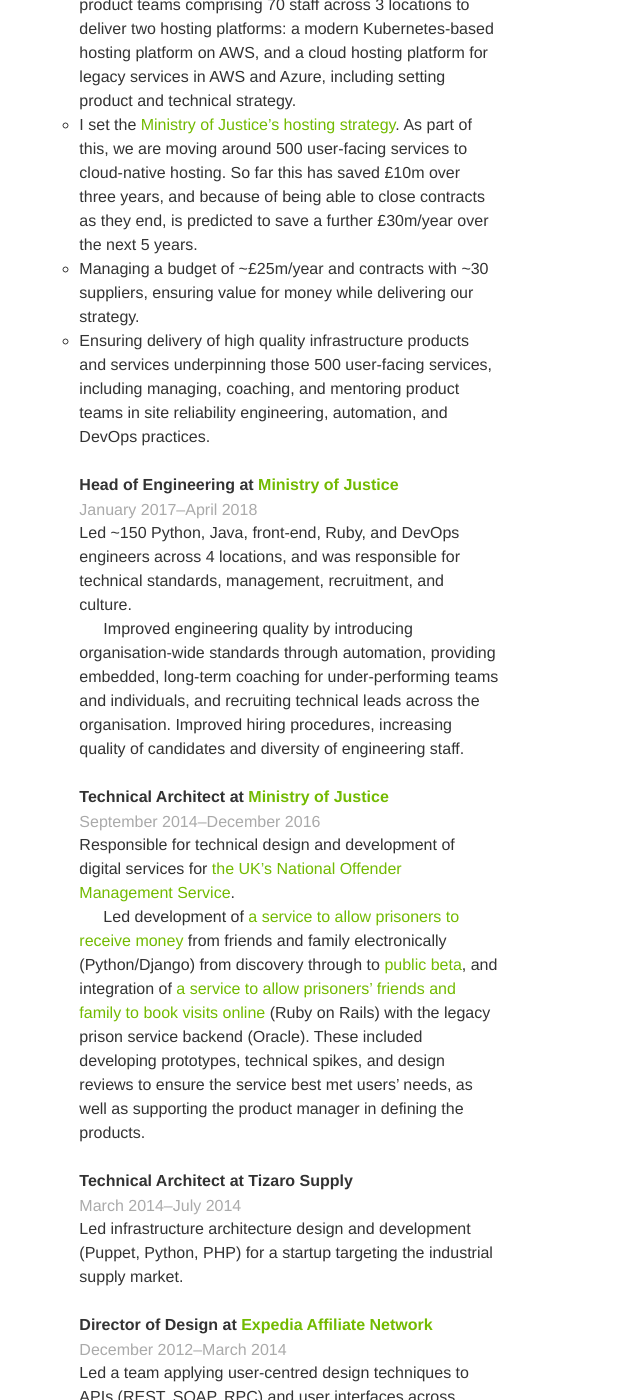
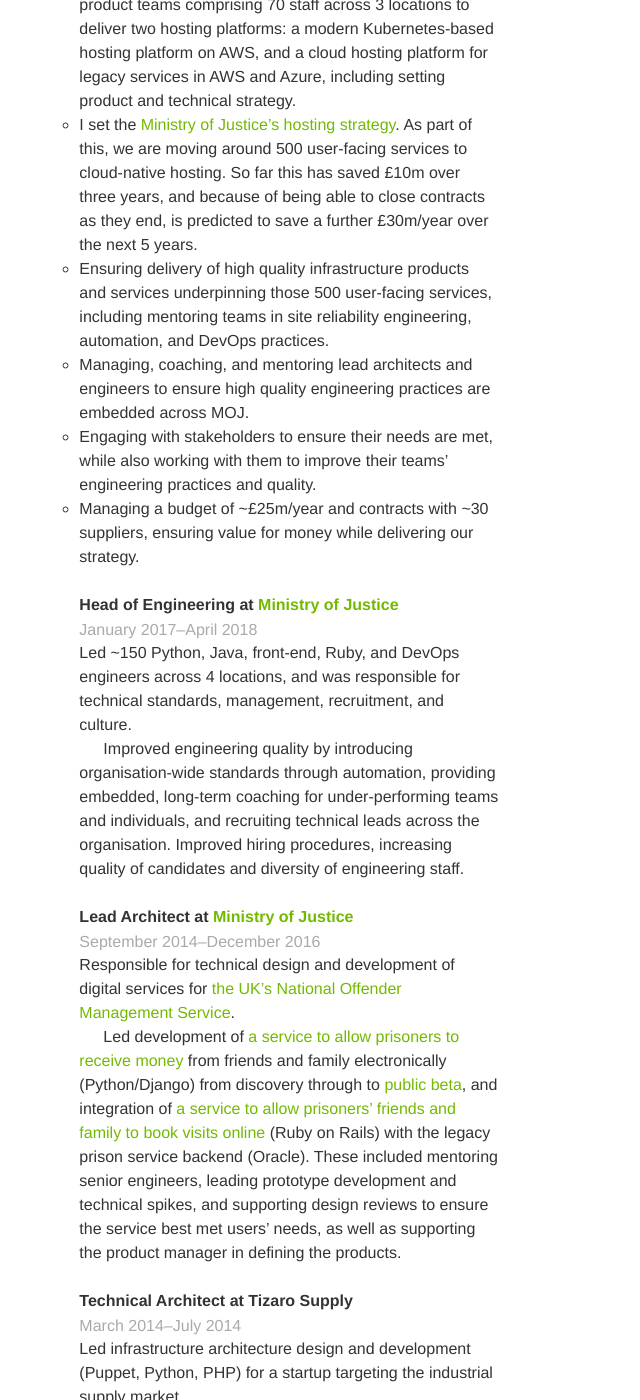
Before and after one commit to SteveMarshall/stevemarshall.github.io, a Jekyll site: the page built from cv.md, in a window 1280 px wide and 1400 px high, scrolled down 372 px. Shown: the whole window, without its empty margins (0-640 px from the left). Built offline with Jekyll 4.4.1, drawn with Linux system fonts in a browser that asks for light colours; our own code applies the rules of GitHub Pages for plain Markdown files; some of the changed text lies outside the part shown.

Commit message:
Tweak CV based on feedback

```diff
--- a/cv.md
+++ b/cv.md
@@ -31,12 +31,17 @@
   cloud-native hosting. So far **this has saved £10m** over three years,
   and because of being able to close contracts as they end, is predicted to
   save a further £30m/year over the next 5 years.
+- **Ensuring delivery of high quality infrastructure products and services**
+  underpinning those 500 user-facing services, including mentoring
+  teams in site reliability engineering, automation, and DevOps
+  practices.
+- **Managing, coaching, and mentoring lead architects and engineers** to
+  ensure high quality engineering practices are embedded across MOJ.
+- **Engaging with stakeholders** to ensure their needs are met, while
+  also working with them to improve their teams' engineering practices
+  and quality.
 - Managing a **budget of ~£25m/year** and contracts with ~30 suppliers,
   ensuring value for money while delivering our strategy.
-- **Ensuring delivery of high quality infrastructure products and services**
-  underpinning those 500 user-facing services, including managing,
-  coaching, and mentoring product teams in site reliability engineering,
-  automation, and DevOps practices.
 
 ### Head of Engineering at [Ministry of Justice](https://www.gov.uk/government/organisations/ministry-of-justice)
 
@@ -54,7 +59,7 @@
 leads across the organisation. **Improved hiring procedures**,
 increasing quality of candidates and diversity of engineering staff.
 
-### Technical Architect at [Ministry of Justice](https://www.gov.uk/government/organisations/ministry-of-justice)
+### Lead Architect at [Ministry of Justice](https://www.gov.uk/government/organisations/ministry-of-justice)
 
 <span><time datetime="2014-09-29">September
 2014</time>--<time datetime="2016-12-31">December 2016</time></span>
@@ -71,9 +76,10 @@
 and integration of [a service to allow prisoners' friends and family to
 book visits online](https://www.gov.uk/prison-visits) (Ruby on Rails)
 with the legacy prison service backend (Oracle). These included
-developing prototypes, technical spikes, and design reviews to ensure
-the service best met users' needs, as well as supporting the product
-manager in defining the products.
+mentoring senior engineers, leading prototype development and technical
+spikes, and supporting design reviews to ensure the service best met
+users' needs, as well as supporting the product manager in defining the
+products.
 
 ### Technical Architect at Tizaro Supply
 
@@ -84,16 +90,17 @@
 Led infrastructure architecture design and development (Puppet, Python,
 PHP) for a startup targeting the industrial supply market.
 
-### Director of Design at [Expedia Affiliate Network](http://expediaaffiliate.com/)
+### Director of Developer Experience at [Expedia Affiliate Network](http://expediaaffiliate.com/)
 
 <span><time datetime="2012-12-07">December
 2012</time>--<time datetime="2014-03-14">March 2014</time></span>
 {: .meta}
 
-Led a team **applying user-centred design techniques to APIs** (REST, SOAP,
-RPC) and user interfaces across Expedia Affiliate Network to speed
-on-boarding of new partners to support the $2bn/year partner
-network.
+Led a team **applying user-centred design techniques to APIs** (REST,
+SOAP, RPC) across Expedia Affiliate Network to speed on-boarding of new
+partners to support the $2bn/year partner network. Coached internal and
+external developers and designers on API design, web standards, and
+engineering best practices.
 
 <div markdown="1" style="page-break-inside: avoid;">
 
```
Also changed, not shown: other parts of cv.md (+4 -4 lines).
